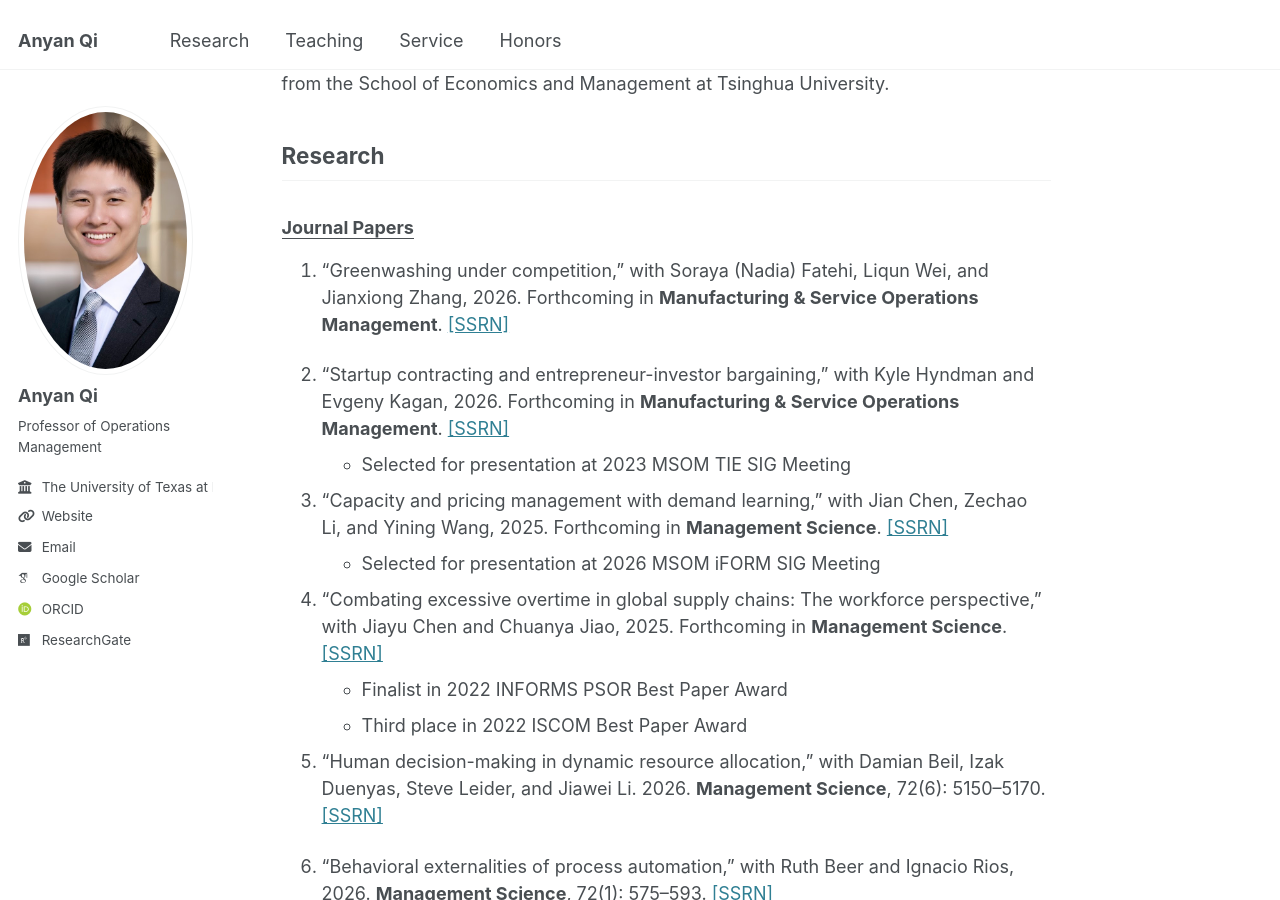
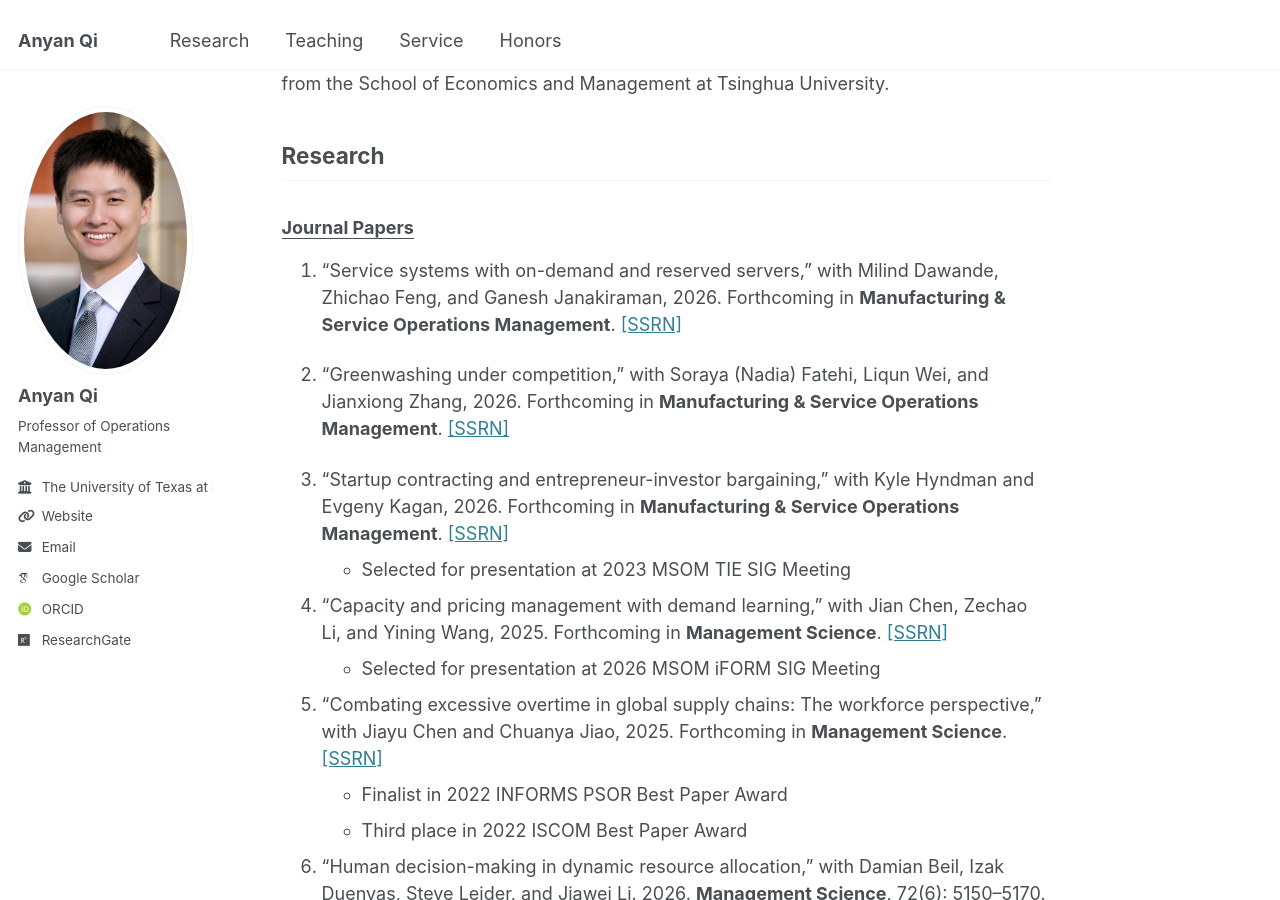
Before and after one commit to qi-anyan/qi-anyan.github.io, a Jekyll site: the page built from _pages/about.md, in a window 1280 px wide and 900 px high, scrolled down 611 px. Built offline with Jekyll 4.4.1, drawn with Linux system fonts in a browser that asks for light colours; some web fonts are replaced; some of the changed text lies outside the part shown.

Commit message:
Initial commit

```diff
--- a/_pages/about.md
+++ b/_pages/about.md
@@ -16,6 +16,8 @@ Before joining UT-Dallas, Anyan earned a Ph.D. in Technology and Operations from
 ## Research
 
 ### <u>Journal Papers</u>
+1. "Service systems with on-demand and reserved servers," with Milind Dawande, Zhichao Feng, and Ganesh Janakiraman, 2026. Forthcoming in **Manufacturing & Service Operations Management**. [[SSRN]](https://papers.ssrn.com/sol3/papers.cfm?abstract_id=4735928)
+
 1. "Greenwashing under competition,”  with Soraya (Nadia) Fatehi, Liqun Wei, and Jianxiong Zhang, 2026. Forthcoming in **Manufacturing & Service Operations Management**. [[SSRN]](https://papers.ssrn.com/sol3/papers.cfm?abstract_id=4433364)
 
 1. "Startup contracting and entrepreneur-investor bargaining," with Kyle Hyndman and Evgeny Kagan, 2026. Forthcoming in **Manufacturing & Service Operations Management**. [[SSRN]](https://papers.ssrn.com/sol3/papers.cfm?abstract_id=3844516)
```
Also changed, not shown: other parts of _pages/about.md (+0 -2 lines).
